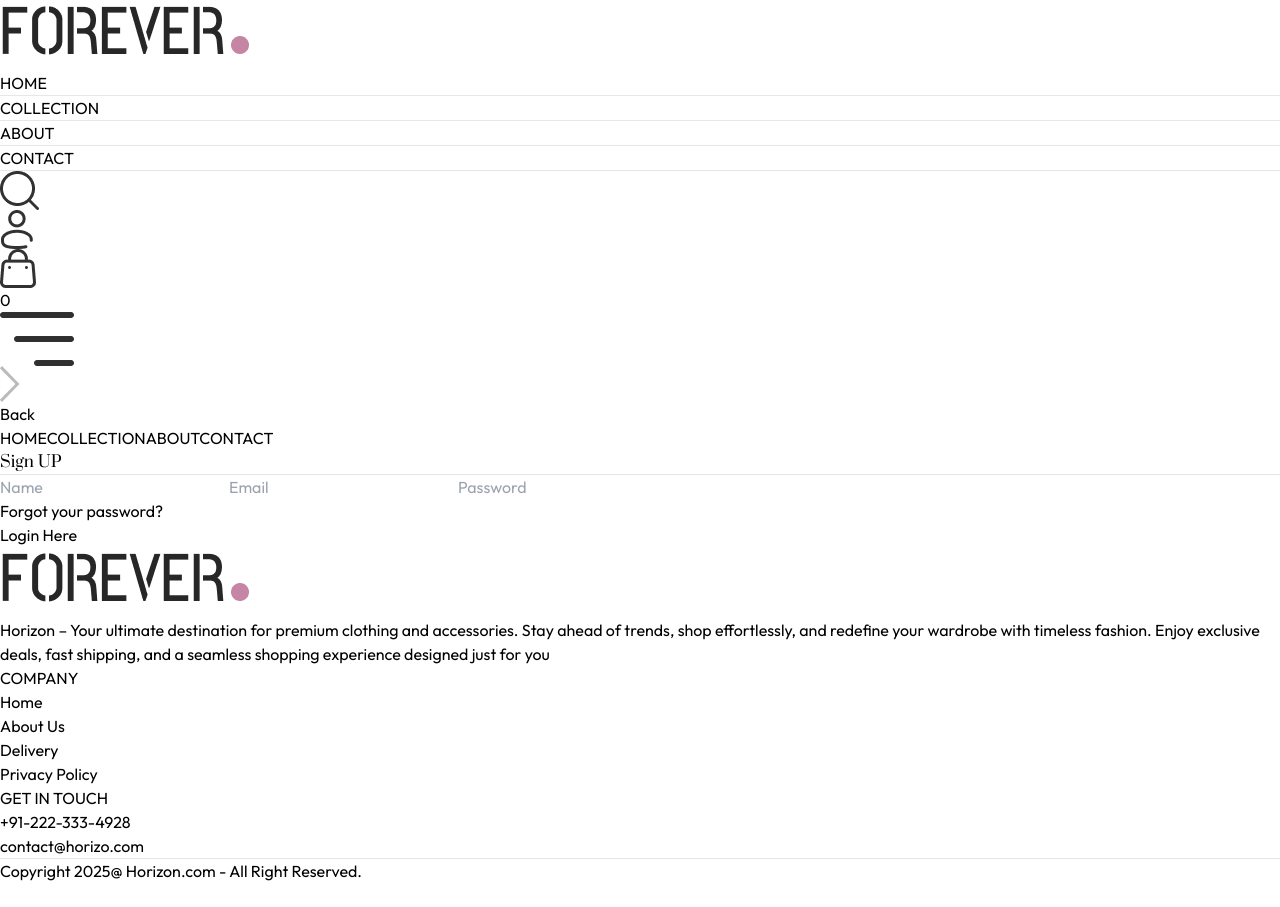
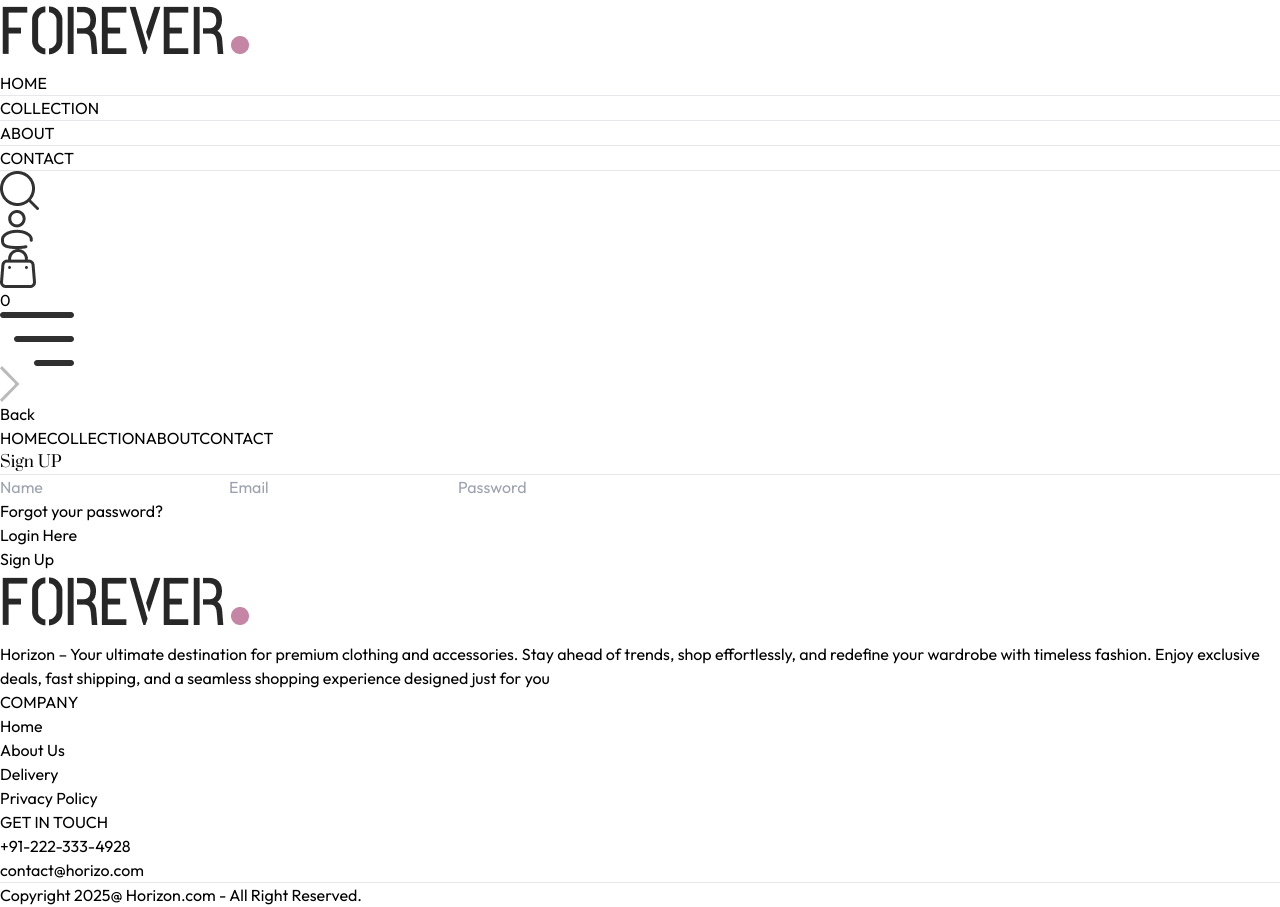
Before and after one commit to rawoof47/ecommerce-app, a React app in the folder frontend/: page /login in a window 1280 px wide. Before the commit the page ends 883 px from the top, so only its background shows below. Built offline with nearby package versions, Linux system fonts and the light colour scheme; the HTML template or start-up script is replaced by a standard one.

Commit message:
login form done

```diff
--- a/frontend/src/pages/Login.jsx
+++ b/frontend/src/pages/Login.jsx
@@ -20,6 +20,7 @@
         }
 
       </div>
+      <button className='bg-black text-white font-light px-8 py-2 mt-4'>{currentState == 'Login' ? 'Sign In' : 'Sign Up'}</button>
 
     </form>
   )
```
